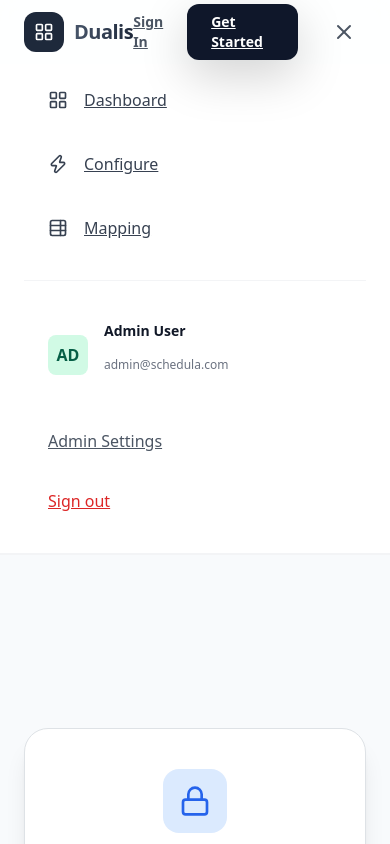
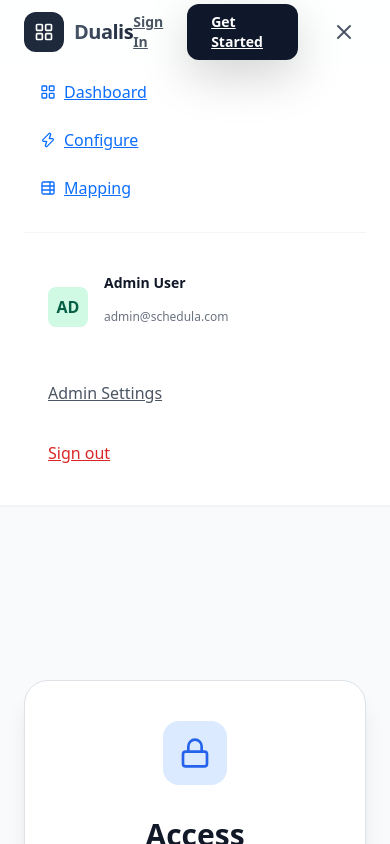
Before and after one commit to Venkata-Sanjeeva/dualis-app, a React (Create React App) app: page /welcome in a window 390 px wide. Both pictures are taken after a click on the button 344 px from the left and 32 px from the top of the page. Shown: the top 844 px of the page. Built offline with nearby package versions, Linux system fonts and the light colour scheme.

Commit message:
fix(mobile-navbar): Changed anchor tags to Links

```diff
--- a/src/components/Navbar.jsx
+++ b/src/components/Navbar.jsx
@@ -164,14 +164,13 @@
                         <div className="px-4 pt-2 pb-6 space-y-2">
                             {/* Main Navigation Links */}
                             {navLinks.map((link) => (
-                                <a
+                                <Link
                                     key={link.name}
-                                    href={link.href}
-                                    className="flex items-center gap-3 px-4 py-3 rounded-xl text-base font-medium text-gray-700 hover:bg-emerald-50 hover:text-emerald-700 transition-colors"
-                                >
-                                    <link.icon className="w-5 h-5" />
+                                    to={link.href} // Change 'href' to 'to'
+                                    className="flex items-center gap-2 px-3 py-2 ...">
+                                    <link.icon className="w-4 h-4" />
                                     {link.name}
-                                </a>
+                                </Link>
                             ))}
 
                             {/* --- NEW: MOBILE PROFILE SECTION --- */}
```
